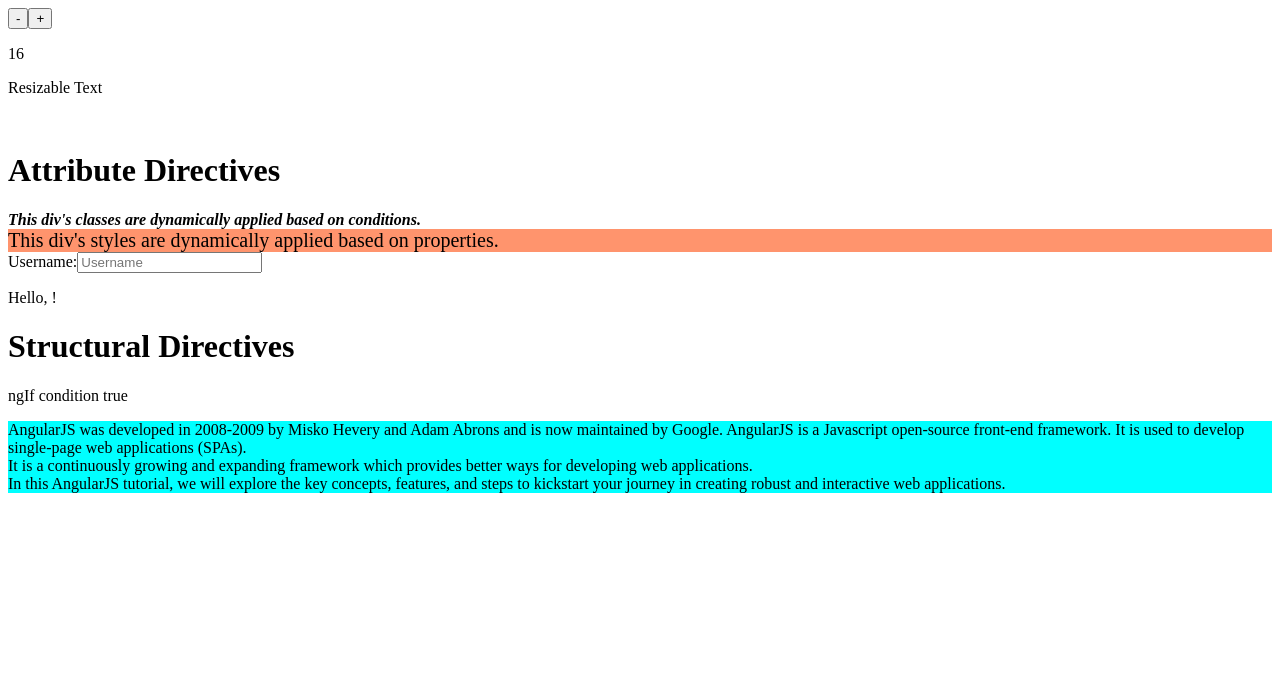
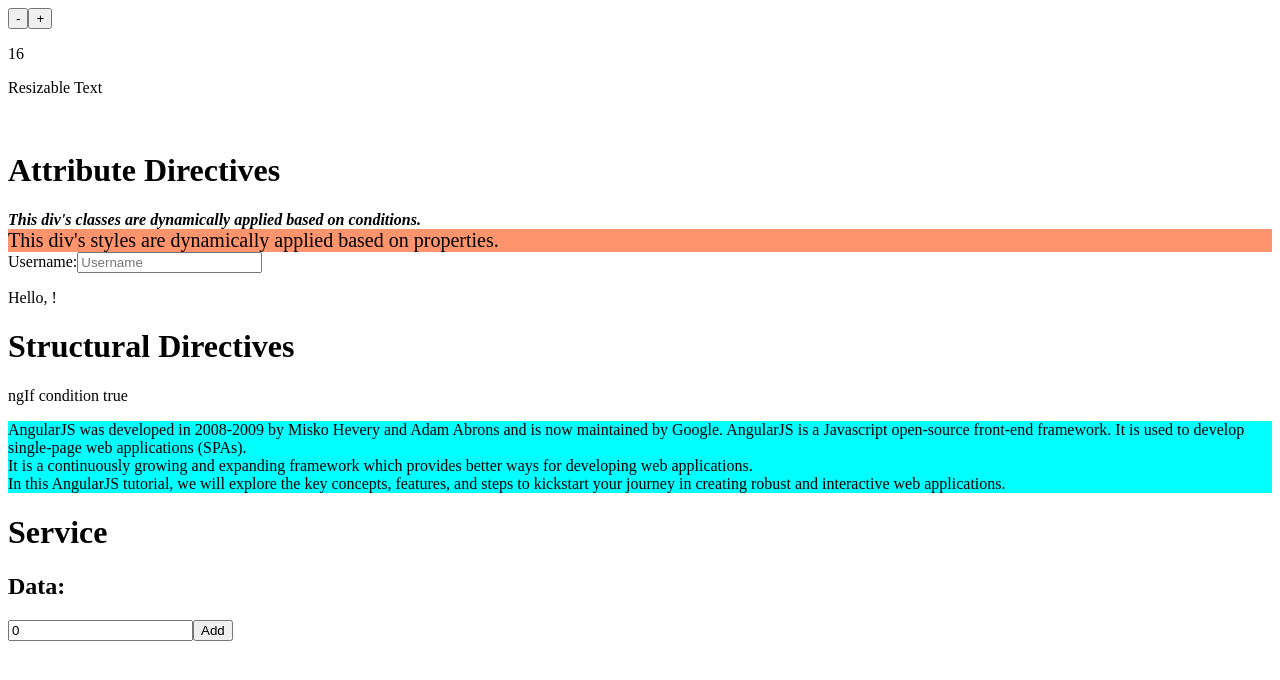
Before and after one commit to harishofficl/learn-angular, an Angular app: page / in a window 1280 px wide. Shown: the top 680 px of the page. Built offline with nearby package versions, Linux system fonts and the light colour scheme.

Commit message:
service in angular

```diff
--- a/src/app/app.component.html
+++ b/src/app/app.component.html
@@ -19,3 +19,14 @@
   steps to kickstart your journey in creating robust and interactive web
   applications.
 </p>
+
+<h1>Service</h1>
+
+<div>
+  <h2>Data:</h2>
+  <ul>
+    <li *ngFor="let mark of studentMarks">{{ mark }}</li>
+  </ul>
+  <input [(ngModel)]="newMark" placeholder="New item..." />
+  <button (click)="addMark()">Add</button>
+</div>
--- a/src/app/app.component.ts
+++ b/src/app/app.component.ts
@@ -2,15 +2,31 @@ import { Component } from '@angular/core';
 import { SizerComponent } from './sizer/sizer.component';
 import { DirectivesComponent } from './directives/directives.component';
 import { HighlightDirective } from './highlight.directive';
+import { CustomServiceService } from './custom-service.service';
+import { CommonModule } from '@angular/common';
+import { FormsModule } from '@angular/forms';
 
 @Component({
   selector: 'app-root',
   standalone: true,
-  imports: [SizerComponent, DirectivesComponent, HighlightDirective],
+  imports: [SizerComponent, DirectivesComponent, HighlightDirective, CommonModule, FormsModule],
   templateUrl: './app.component.html',
   styleUrl: './app.component.css',
 })
 export class AppComponent {
   title = 'learn-angular';
   fontSize: number = 16;
+
+  studentMarks: number[] = [];
+
+  newMark: number = 0;
+
+  constructor(private myService: CustomServiceService) {
+    this.studentMarks = myService.getMarks();
+  }
+
+  addMark() {
+    this.myService.addMark(this.newMark);
+    this.newMark = 0;
+  }
 }
--- /dev/null
+++ b/src/app/custom-service.service.ts
@@ -0,0 +1,15 @@
+import { Injectable } from '@angular/core';
+
+@Injectable({
+  providedIn: 'root',
+})
+export class CustomServiceService {
+  private marks: number[] = [];
+  getMarks(): number[] {
+    return this.marks;
+  }
+  addMark(newMark: number): string {
+    this.marks.push(newMark);
+    return `mark: ${newMark} has been added to marks`;
+  }
+}
```
Also changed, not shown: to-do.txt, 1 other file (tests, documents, lock files or other folders).
